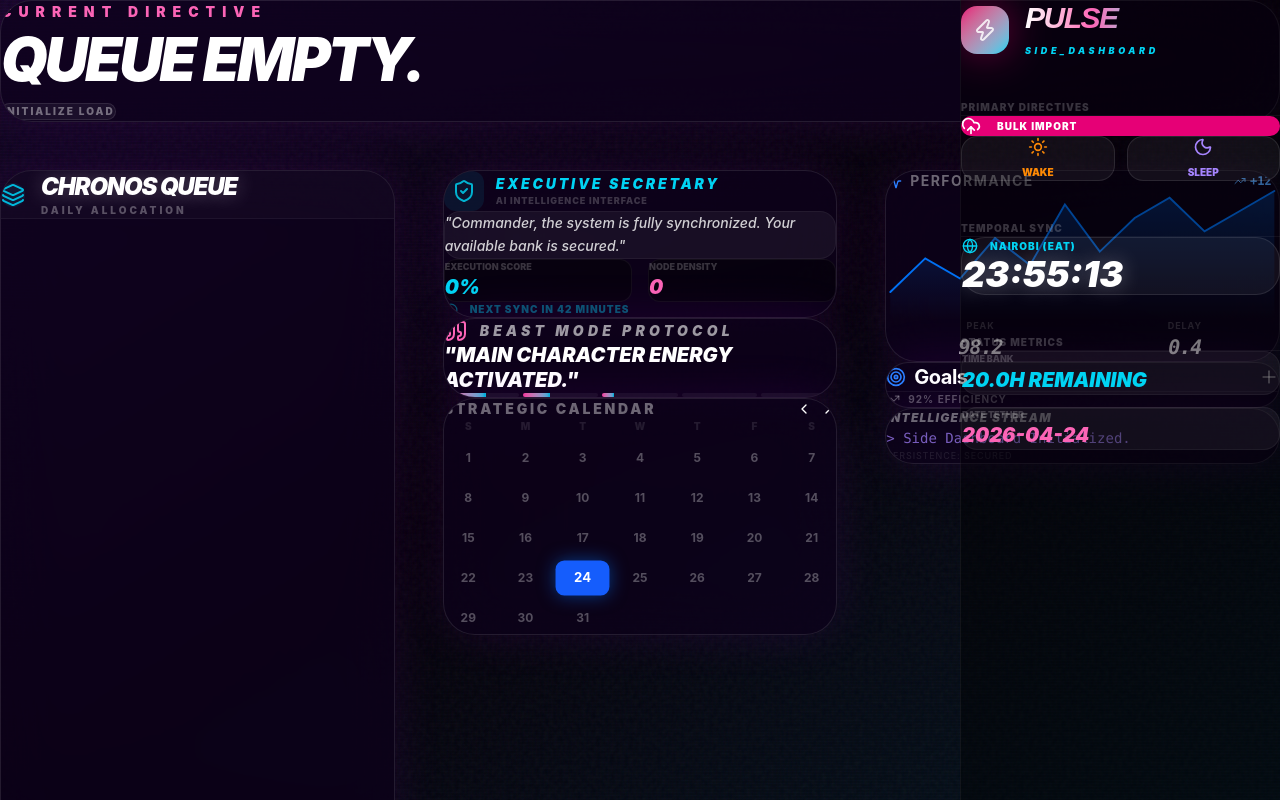
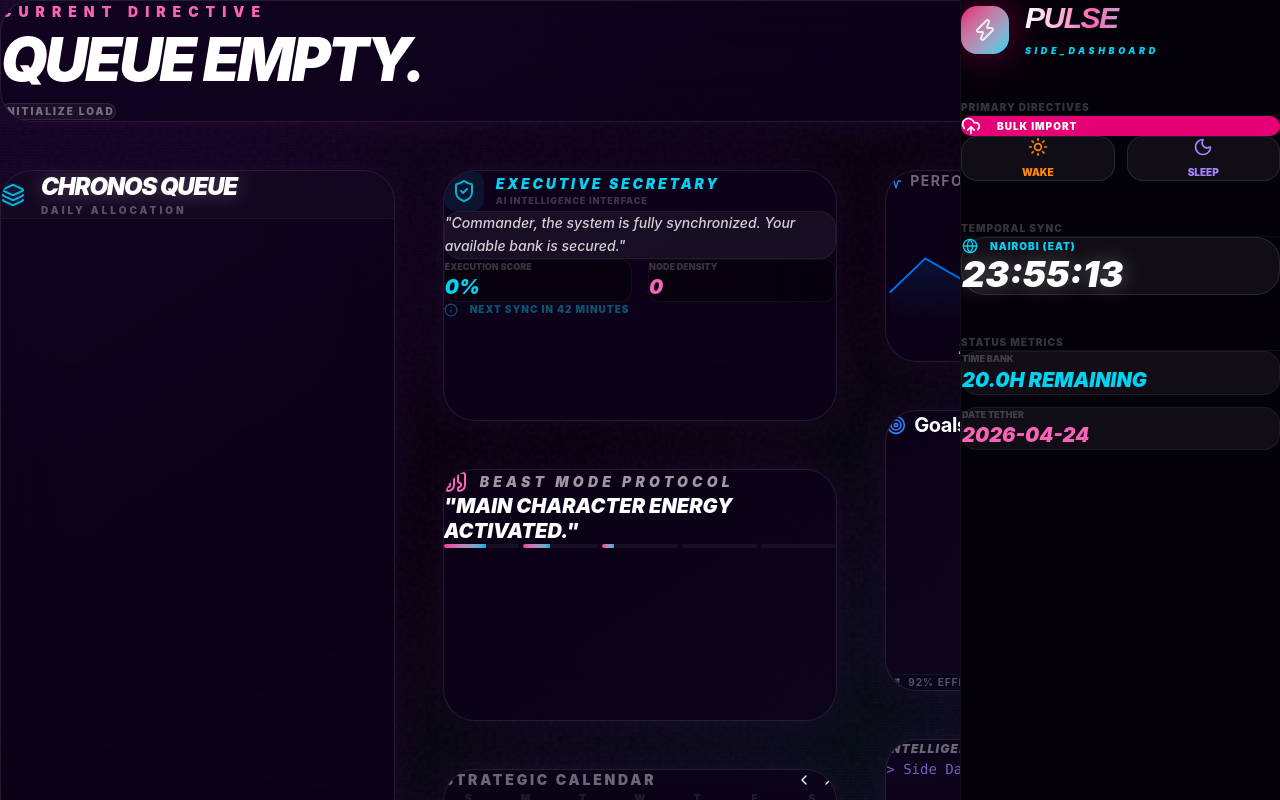
Before and after one commit to AlgoPhoenix369/fufuka, a React (Vite) app: page / in a window 1280 px wide. Shown: the top 800 px of the page. Built offline with nearby package versions, Linux system fonts and the light colour scheme.

Commit message:
Vertical stretch and solid sidebar background

```diff
--- a/src/App.jsx
+++ b/src/App.jsx
@@ -73,7 +73,7 @@ function App() {
       <CommandPalette onAction={(action) => { if (action === 'task') setShowImport(true); if (action === 'focus') setIsFocusMode(true); }} />
 
       {/* Side Dashboard - Fixed Right */}
-      <aside className="fixed right-0 top-0 h-screen w-80 z-[100] border-l border-white/5 backdrop-blur-4xl bg-black/40 flex flex-col p-8 overflow-y-auto">
+      <aside className="fixed right-0 top-0 h-screen w-80 z-[100] border-l border-white/5 backdrop-blur-4xl bg-[#05010a] flex flex-col p-8 overflow-y-auto">
         <div className="flex flex-col gap-10">
           <div className="flex items-center gap-4">
             <div className="w-12 h-12 rounded-2xl bg-gradient-to-br from-pink-600 to-cyan-400 flex items-center justify-center shadow-[0_0_40px_rgba(255,0,122,0.4)]">
@@ -160,7 +160,7 @@ function App() {
                     onConfig={(id) => { const t = currentTasks.find(x => x.id === id); setConfigData({...t}); setShowConfig(id); }}
                   />
                </div>
-               <div className="space-y-12">
+               <div className="flex flex-col gap-12 h-full xl:h-[850px]">
                   <ExecutiveSecretary tasks={currentTasks} remainingHours={remainingHours} />
                   <BeastQuote />
                   <Calendar selectedDate={selectedDate} onSelectDate={setSelectedDate} />
@@ -169,13 +169,13 @@ function App() {
             <SchedulePulse tasks={currentTasks} />
           </div>
 
-          <div className="col-span-12 xl:col-span-4 space-y-12">
+          <div className="col-span-12 xl:col-span-4 flex flex-col gap-12 h-full xl:h-[850px]">
              <NeuralPerformance />
              <MilestoneTracker milestones={milestones} onAdd={() => setMilestones([...milestones, {id: Date.now(), title: prompt("Goal:"), progress: 0, status: 'in-progress'}])} />
-             <div className="glass p-10 border-violet-500/20">
+             <div className="glass p-10 border-violet-500/20 flex-1 flex flex-col">
                 <h3 className="text-[12px] font-black uppercase tracking-widest text-white/40 italic mb-6">Intelligence Stream</h3>
-                <div className="text-sm font-mono text-violet-400/70 break-words leading-relaxed">{`> ${lastAction}`}</div>
-                <div className="mt-4 text-[9px] text-white/10 uppercase tracking-widest">PERSISTENCE: SECURED</div>
+                <div className="text-sm font-mono text-violet-400/70 break-words leading-relaxed flex-1 overflow-y-auto">{`> ${lastAction}`}</div>
+                <div className="mt-auto pt-4 border-t border-white/5 text-[9px] text-white/10 uppercase tracking-widest">PERSISTENCE: SECURED</div>
              </div>
           </div>
         </div>
--- a/src/components/BeastQuote.jsx
+++ b/src/components/BeastQuote.jsx
@@ -68,7 +68,7 @@ const BeastQuote = () => {
   }, []);
 
   return (
-    <div className="glass p-8 bg-gradient-to-br from-pink-500/10 via-purple-500/10 to-cyan-500/10 border-white/20">
+    <div className="glass p-8 bg-gradient-to-br from-pink-500/10 via-purple-500/10 to-cyan-500/10 border-white/20 flex-1 flex flex-col h-full">
       <div className="flex items-center gap-3 mb-6">
         <Quote className="w-6 h-6 text-pink-400" />
         <h3 className="text-sm font-black uppercase tracking-[0.3em] text-white/60 italic">Beast Mode Protocol</h3>
@@ -84,7 +84,7 @@ const BeastQuote = () => {
           "{quote}"
         </motion.div>
       </AnimatePresence>
-      <div className="mt-8 flex gap-1">
+      <div className="mt-auto pt-8 flex gap-1 shrink-0">
         {[...Array(5)].map((_, i) => (
           <div key={i} className="h-1 flex-1 bg-white/5 rounded-full overflow-hidden">
             <motion.div
--- a/src/components/Calendar.jsx
+++ b/src/components/Calendar.jsx
@@ -13,8 +13,8 @@ const Calendar = ({ selectedDate, onSelectDate }) => {
   const days = Array.from({ length: daysInMonth }, (_, i) => i + 1);
 
   return (
-    <div className="glass p-6">
-      <div className="flex items-center justify-between mb-6">
+    <div className="glass p-6 flex-1 flex flex-col h-full">
+      <div className="flex items-center justify-between mb-6 shrink-0">
         <h3 className="text-sm font-black uppercase tracking-[0.2em] text-white/40">Strategic Calendar</h3>
         <div className="flex gap-2">
           <button className="p-1 hover:bg-white/5 rounded"><ChevronLeft className="w-4 h-4" /></button>
@@ -22,7 +22,7 @@ const Calendar = ({ selectedDate, onSelectDate }) => {
         </div>
       </div>
 
-      <div className="grid grid-cols-7 gap-2">
+      <div className="grid grid-cols-7 gap-2 flex-1 mt-auto items-center">
         {['S', 'M', 'T', 'W', 'T', 'F', 'S'].map(d => (
           <div key={d} className="text-[10px] font-black text-white/10 text-center mb-2">{d}</div>
         ))}
--- a/src/components/ExecutiveSecretary.jsx
+++ b/src/components/ExecutiveSecretary.jsx
@@ -19,7 +19,7 @@ const ExecutiveSecretary = ({ tasks, remainingHours }) => {
   }
 
   return (
-    <div className="glass p-8 bg-gradient-to-br from-cyan-600/10 to-transparent border-cyan-500/20">
+    <div className="glass p-8 bg-gradient-to-br from-cyan-600/10 to-transparent border-cyan-500/20 flex-1 flex flex-col h-full">
       <div className="flex items-center gap-3 mb-6">
         <div className="w-10 h-10 rounded-xl bg-cyan-500/10 flex items-center justify-center text-cyan-400">
           <ShieldCheck className="w-6 h-6 animate-pulse" />
@@ -49,7 +49,7 @@ const ExecutiveSecretary = ({ tasks, remainingHours }) => {
         </div>
       </div>
 
-      <div className="mt-6 flex items-center gap-3 text-[10px] font-black text-cyan-400/40 uppercase tracking-widest">
+      <div className="mt-auto pt-6 flex items-center gap-3 text-[10px] font-black text-cyan-400/40 uppercase tracking-widest shrink-0">
          <Info className="w-3.5 h-3.5" />
          <span>Next sync in 42 minutes</span>
       </div>
--- a/src/components/MilestoneTracker.jsx
+++ b/src/components/MilestoneTracker.jsx
@@ -10,8 +10,8 @@ function cn(...inputs) {
 
 const MilestoneTracker = ({ milestones, onAdd }) => {
   return (
-    <div className="glass p-6 w-full max-w-md">
-      <div className="flex items-center justify-between mb-6">
+    <div className="glass p-6 w-full max-w-md flex-1 flex flex-col h-full">
+      <div className="flex items-center justify-between mb-6 shrink-0">
         <div className="flex items-center gap-2">
           <Target className="text-blue-500 w-5 h-5" />
           <h2 className="text-xl font-bold tracking-tight">Goals</h2>
@@ -24,7 +24,7 @@ const MilestoneTracker = ({ milestones, onAdd }) => {
         </button>
       </div>
 
-      <div className="space-y-6">
+      <div className="space-y-6 overflow-y-auto flex-1">
         {milestones.map((ms) => (
           <motion.div
             key={ms.id}
@@ -64,7 +64,7 @@ const MilestoneTracker = ({ milestones, onAdd }) => {
         ))}
       </div>
 
-      <div className="mt-8 pt-6 border-t border-white/5 flex items-center justify-between">
+      <div className="mt-auto pt-6 border-t border-white/5 flex items-center justify-between shrink-0">
         <div className="flex items-center gap-2 text-white/30 text-[10px] font-bold uppercase tracking-widest">
           <TrendingUp className="w-3.5 h-3.5" />
           <span>92% Efficiency</span>
```
